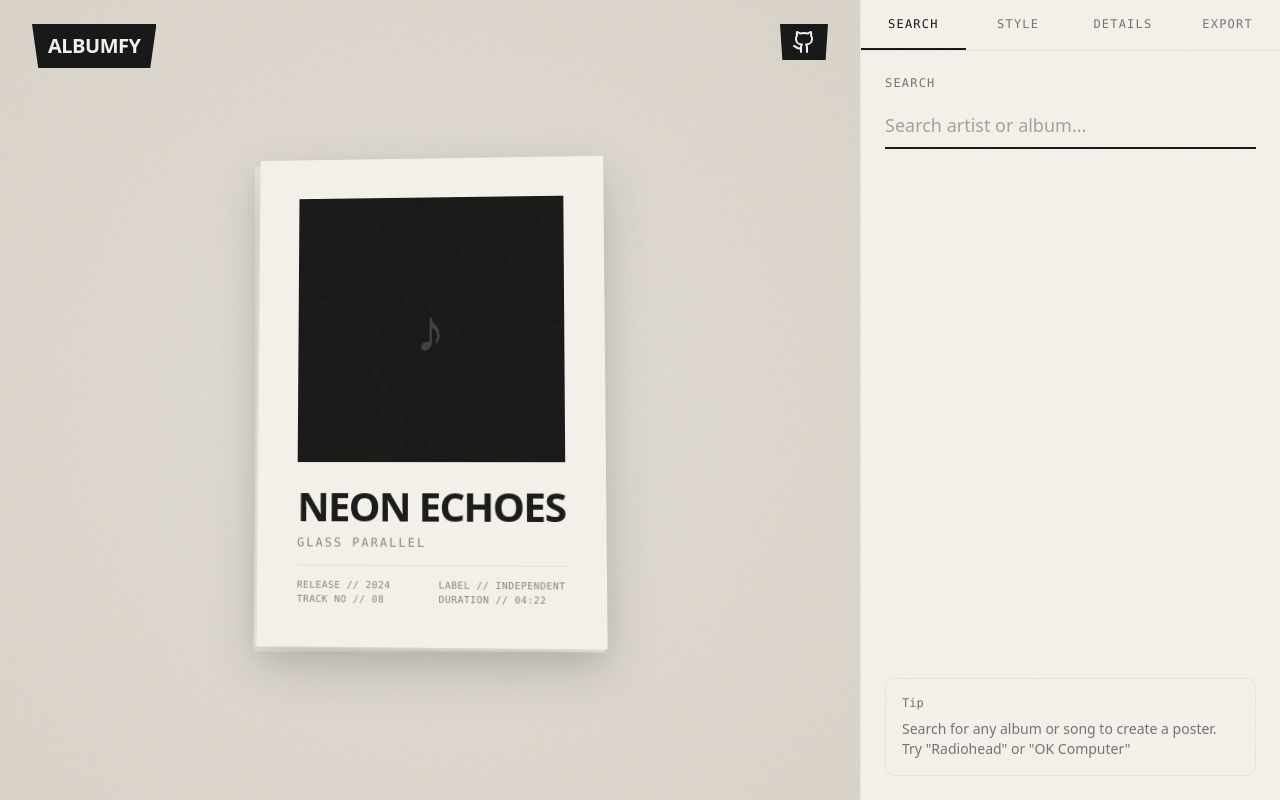
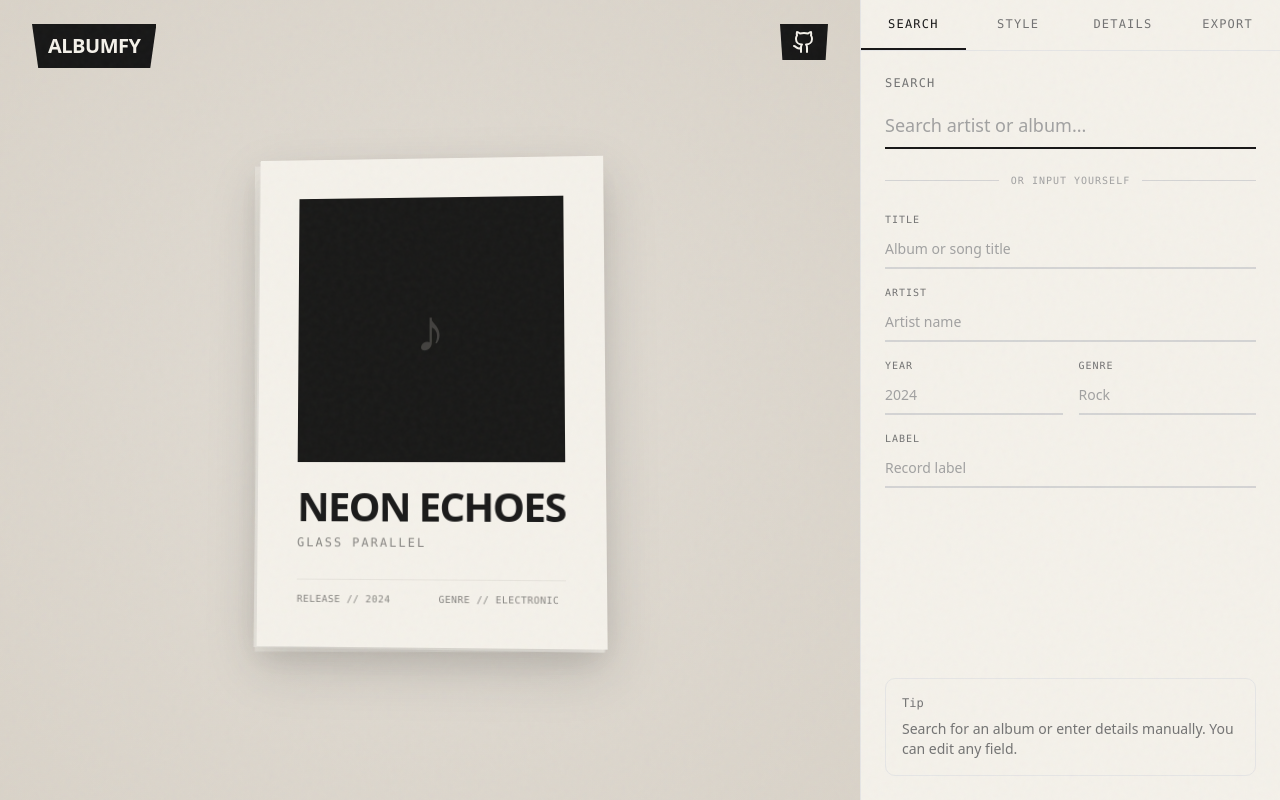
Before and after one commit to jakmaz/albumfy, a React (Vite) app: page /create in a window 1280 px wide. Built offline with nearby package versions, Linux system fonts and the light colour scheme.

Commit message:
feat: add inputs for song data

```diff
--- a/src/components/editor/tabs/details-tab.tsx
+++ b/src/components/editor/tabs/details-tab.tsx
@@ -37,7 +37,7 @@ export const DetailsTab = ({ settings, onSettingsChange }: DetailsTabProps) => {
 
 			<div className="mt-auto p-4 bg-neutral-100 rounded-lg">
 				<p className="font-mono text-xs text-neutral-500 mb-2">Metadata Source</p>
-				<p className="text-sm text-neutral-500">Info is pulled from Spotify/Apple Music APIs. Want to customize? Hit export and edit manually.</p>
+				<p className="text-sm text-neutral-500">Enter details manually in the Search tab, or search for an album to auto-fill.</p>
 			</div>
 		</>
 	);
--- a/src/components/editor/tabs/search-tab.tsx
+++ b/src/components/editor/tabs/search-tab.tsx
@@ -1,5 +1,4 @@
-import { useState } from "react";
-import { Button } from "@/components/ui/button";
+import { TextInput } from "../text-input";
 
 interface SearchTabProps {
   selection: { title: string; artist: string } | null;
@@ -9,11 +8,37 @@ interface SearchTabProps {
   onQueryChange: (q: string) => void;
   onSelect: (item: { title: string; artist: string }) => void;
   onToggleResults: (show: boolean) => void;
+  manualInput: {
+    title: string;
+    artist: string;
+    year: string;
+    genre: string;
+    label: string;
+  };
+  onManualInputChange: (input: Partial<typeof manualInput>) => void;
 }
 
-export const SearchTab = ({ selection, query, showResults, filtered, onQueryChange, onSelect, onToggleResults }: SearchTabProps) => {
+export const SearchTab = ({
+  selection,
+  query,
+  showResults,
+  filtered,
+  onQueryChange,
+  onSelect,
+  onToggleResults,
+  manualInput,
+  onManualInputChange,
+}: SearchTabProps) => {
+  const handleSearchSelect = (item: { title: string; artist: string }) => {
+    onSelect(item);
+    onQueryChange(item.title);
+    onManualInputChange({ title: item.title, artist: item.artist });
+    onToggleResults(false);
+  };
+
   return (
     <>
+      {/* Search Section */}
       <div className="flex flex-col gap-3">
         <span className="font-mono text-xs uppercase tracking-widest text-neutral-500">Search</span>
         <div className="relative">
@@ -34,11 +59,7 @@ export const SearchTab = ({ selection, query, showResults, filtered, onQueryChan
                 <button
                   key={item.title}
                   className="w-full text-left px-3 py-2.5 hover:bg-neutral-100 transition-colors flex justify-between items-center"
-									onClick={() => {
-										onSelect({ title: item.title, artist: item.artist });
-										onQueryChange(item.title);
-										onToggleResults(false);
-									}}
+                  onClick={() => handleSearchSelect({ title: item.title, artist: item.artist })}
                 >
                   <div>
                     <p className="text-sm font-semibold">{item.title}</p>
@@ -52,17 +73,62 @@ export const SearchTab = ({ selection, query, showResults, filtered, onQueryChan
         </div>
       </div>
 
+      {/* Selected indicator */}
       {selection && (
-				<div className="p-4 bg-neutral-100 rounded-lg">
-					<p className="font-mono text-xs text-neutral-500 mb-1">Selected</p>
+        <div className="p-3 bg-neutral-100 rounded-lg">
+          <p className="font-mono text-xs text-neutral-500 mb-1">From Search</p>
           <p className="font-semibold">{selection.title}</p>
           <p className="text-sm text-neutral-500">{selection.artist}</p>
         </div>
       )}
 
+      {/* Divider */}
+      <div className="flex items-center gap-3">
+        <div className="h-px bg-neutral-300 flex-1" />
+        <span className="font-mono text-[10px] uppercase tracking-widest text-neutral-400">or input yourself</span>
+        <div className="h-px bg-neutral-300 flex-1" />
+      </div>
+
+      {/* Manual Input Section */}
+      <div className="flex flex-col gap-4">
+        <TextInput
+          label="Title"
+          value={manualInput.title}
+          onChange={(value) => onManualInputChange({ title: value })}
+          placeholder="Album or song title"
+        />
+        <TextInput
+          label="Artist"
+          value={manualInput.artist}
+          onChange={(value) => onManualInputChange({ artist: value })}
+          placeholder="Artist name"
+        />
+        <div className="grid grid-cols-2 gap-4">
+          <TextInput
+            label="Year"
+            value={manualInput.year}
+            onChange={(value) => onManualInputChange({ year: value })}
+            placeholder="2024"
+          />
+          <TextInput
+            label="Genre"
+            value={manualInput.genre}
+            onChange={(value) => onManualInputChange({ genre: value })}
+            placeholder="Rock"
+          />
+        </div>
+        <TextInput
+          label="Label"
+          value={manualInput.label}
+          onChange={(value) => onManualInputChange({ label: value })}
+          placeholder="Record label"
+        />
+      </div>
+
+      {/* Tip */}
       <div className="mt-auto p-4 border border-neutral-200 rounded-lg">
         <p className="font-mono text-xs text-neutral-500 mb-2">Tip</p>
-				<p className="text-sm text-neutral-500">Search for any album or song to create a poster. Try "Radiohead" or "OK Computer"</p>
+        <p className="text-sm text-neutral-500">Search for an album or enter details manually. You can edit any field.</p>
       </div>
     </>
   );
--- /dev/null
+++ b/src/components/editor/text-input.tsx
@@ -0,0 +1,25 @@
+import { cn } from "@/lib/utils";
+
+interface TextInputProps {
+  label: string;
+  value: string;
+  onChange: (value: string) => void;
+  placeholder?: string;
+}
+
+export const TextInput = ({ label, value, onChange, placeholder }: TextInputProps) => {
+  return (
+    <div className="flex flex-col gap-1">
+      <label className="font-mono text-[10px] uppercase tracking-widest text-neutral-500">
+        {label}
+      </label>
+      <input
+        type="text"
+        value={value}
+        onChange={(e) => onChange(e.target.value)}
+        placeholder={placeholder}
+        className="w-full border-b-2 border-neutral-300 bg-transparent py-2 text-sm font-sans outline-none focus:border-neutral-900 transition-colors placeholder:text-neutral-400"
+      />
+    </div>
+  );
+};
--- a/src/components/poster-preview.tsx
+++ b/src/components/poster-preview.tsx
@@ -10,6 +10,15 @@ interface PosterPreviewProps {
 		showArtist: boolean;
 		showYear: boolean;
 		showTracklist: boolean;
+		showGenre: boolean;
+		showLabel: boolean;
+	};
+	manualInput?: {
+		title: string;
+		artist: string;
+		year: string;
+		genre: string;
+		label: string;
 	};
 }
 
@@ -45,9 +54,12 @@ const mockTracks = [
 	"08 — Neon Echoes",
 ];
 
-const PosterPreview = ({ selection, layout, settings }: PosterPreviewProps) => {
-	const title = selection?.title || "Neon Echoes";
-	const artist = selection?.artist || "Glass Parallel";
+const PosterPreview = ({ selection, layout, settings, manualInput }: PosterPreviewProps) => {
+	const title = selection?.title || manualInput?.title || "Neon Echoes";
+	const artist = selection?.artist || manualInput?.artist || "Glass Parallel";
+	const year = manualInput?.year || "2024";
+	const genre = manualInput?.genre || "Electronic";
+	const label = manualInput?.label || "Independent";
 	const bg = paperColors[settings.paperColor] || paperColors.cream;
 	const ink = inkColors[settings.inkColor] || inkColors.black;
 	const fontClass = fontClasses[settings.font] || fontClasses.inter;
@@ -162,13 +174,14 @@ const PosterPreview = ({ selection, layout, settings }: PosterPreviewProps) => {
 							}}
 						>
 							{settings.showYear && (
-								<>
-									<span>Release // 2024</span>
-									<span>Label // Independent</span>
-								</>
+								<span>Release // {year}</span>
 							)}
-							<span>Track No // 08</span>
-							<span>Duration // 04:22</span>
+							{settings.showGenre && (
+								<span>Genre // {genre}</span>
+							)}
+							{settings.showLabel && (
+								<span>Label // {label}</span>
+							)}
 						</div>
 					</div>
 				</div>
--- a/src/pages/create.tsx
+++ b/src/pages/create.tsx
@@ -37,6 +37,13 @@ const Create = () => {
 	const [layout, setLayout] = useState("standard");
 	const [orientation, setOrientation] = useState("portrait");
 	const posterRef = useRef<HTMLDivElement>(null);
+	const [manualInput, setManualInput] = useState({
+		title: "",
+		artist: "",
+		year: "",
+		genre: "",
+		label: "",
+	});
 	const [settings, setSettings] = useState({
 		paperColor: "cream",
 		inkColor: "black",
@@ -83,6 +90,7 @@ const Create = () => {
 							selection={selection}
 							layout={layout}
 							settings={settings}
+							manualInput={manualInput}
 						/>
 					</div>
 				</div>
@@ -118,6 +126,8 @@ const Create = () => {
 								onQueryChange={setQuery}
 								onSelect={setSelection}
 								onToggleResults={setShowResults}
+								manualInput={manualInput}
+								onManualInputChange={setManualInput}
 							/>
 						)}
 
```
Lines whose indentation alone changed are shown as unchanged.
